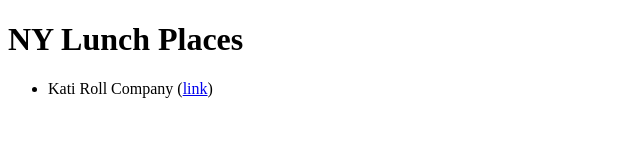
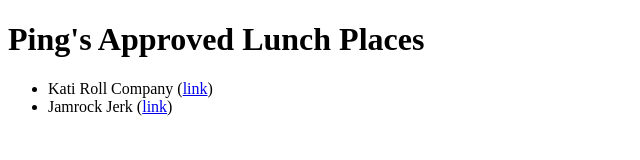
Before and after one commit to pingsays/the-odin-project, a plain HTML site: page index.html in a window 1280 px wide. Shown: the whole page, without its empty margins (0-640 px from the left). Drawn offline with Linux system fonts and the light colour scheme.

Commit message:
updated lunch spots

```diff
--- a/index.html
+++ b/index.html
@@ -3,12 +3,13 @@
 <head>
     <meta charset="UTF-8">
     <meta name="viewport" content="width=device-width, initial-scale=1.0">
-    <title>NY Lunch Places</title>
+    <title>Ping's Website</title>
 </head>
 <body>
-    <h1>NY Lunch Places</h1>
+    <h1>Ping's Approved Lunch Places</h1>
     <ul>
         <li>Kati Roll Company (<a href="https://goo.gl/maps/WNdKri2noU45piLV7" target="_blank" rel="noopener noreferrer">link</a>)</li>
+        <li>Jamrock Jerk (<a href="https://www.jamrockjerknyc.com" target="_blank" rel="noopener noreferrer">link</a>)</li>
     </ul>
 </body>
 </html>
```
